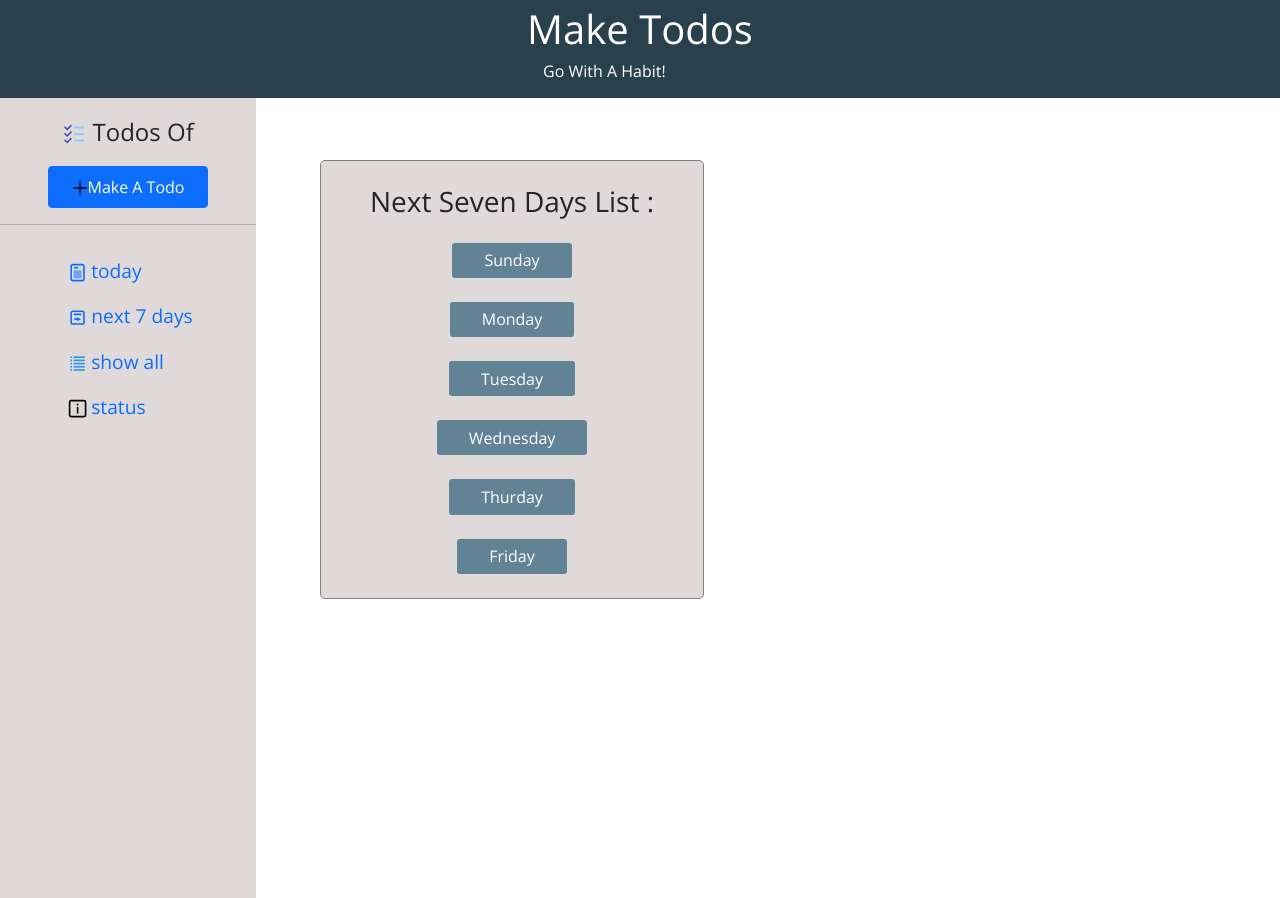
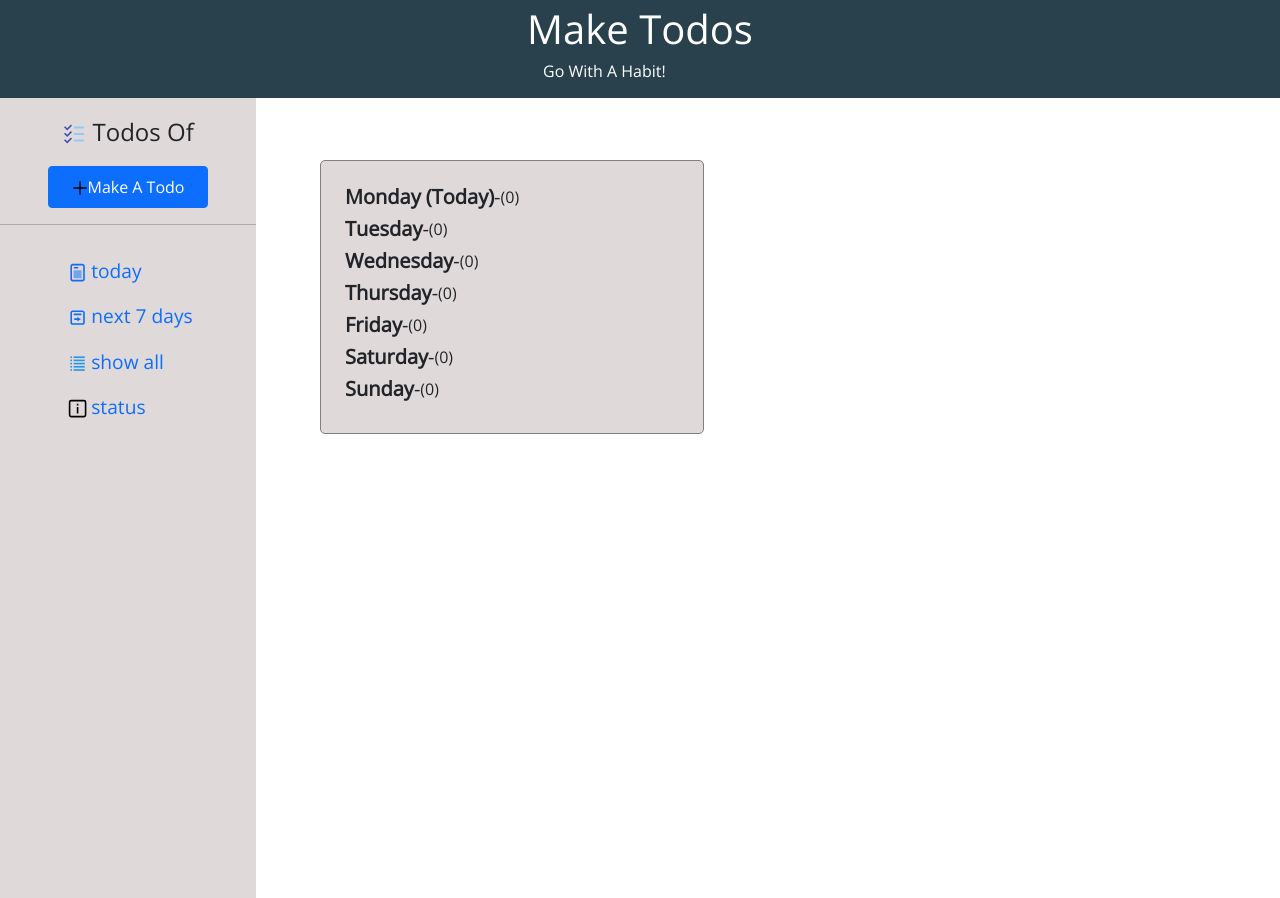
Before and after one commit to Protik111/make-todos, a React (Create React App) app: page / in a window 1280 px wide. Both pictures are taken after a click on the link "next 7 days". Built offline with nearby package versions, Linux system fonts and the light colour scheme.

Commit message:
next 7 days functionality added

```diff
--- a/src/assets/css/global.css
+++ b/src/assets/css/global.css
@@ -236,3 +236,12 @@ body{
     display: block;
 }
 /* hidden todo end */
+
+/* next seven days start*/
+.day{
+    display: flex;
+}
+.name{
+    font-weight: 900;
+}
+/* next seven days end*/
--- a/src/components/Main/NextSeven/NextSeven.js
+++ b/src/components/Main/NextSeven/NextSeven.js
@@ -1,23 +1,56 @@
-import React, { useContext, useState } from 'react';
-import { TodoContext } from '../../../App';
-import Todo from '../Todo/Todo';
+import React, { useEffect, useState } from 'react'
+import moment from 'moment'
+import Todo from '../Todo/Todo'
 
-const NextSeven = () => {
-    const dayNames = ["Sunday", "Monday", "Tuesday", "Wednesday", "Thurday", "Friday"];
-    const [todos, setTodos] = useContext(TodoContext);
-    const [todo, setTodo] = useState(todos);
-    const [dayButtonShow, setDayButtonShow] = useState(true);
+function NextSeven({ todos }) {
+    const [weekTodos, setWeekTodos] = useState([]);
+
+    useEffect(() => {
+        const days = ['0', '1', '2', '3', '4', '5', '6'];
+
+        const sortedTodosByDay = days.map(day => {
+            return {
+                todos: todos.filter(todo => todo.day === day),
+                number: day
+            }
+            //return like sortedTodosByDay = [{[], '0'}, {[], '0'}]
+        });
+
+        const today = parseInt(moment().format('d'));
+
+        const arrangeDays = sortedTodosByDay.slice(today).concat(sortedTodosByDay.slice(0, today));
+
+        setWeekTodos(arrangeDays);
+    }, [todos])
 
     return (
-        <div className="NextSeven TodosList p-4">
-            <div className="text-center">
-                <h3>Next Seven Days List :</h3>
-                {
-                    dayNames.map(dayNameArr => <Todo dayButtonShow={dayButtonShow} setDayButtonShow={setDayButtonShow} todo={todo} setTodo={setTodo} dayNameArr={dayNameArr}></Todo>)
-                }
-            </div>
+        <div className='NextSeven TodosList p-4'>
+            {
+                weekTodos.map(day =>
+                    <div key={day.number}>
+                        <div className='day'>
+                            <h5 className='name'>
+                                {moment(day.number, 'd').format('dddd')}
+                                {day.number === moment().format('d') && ' (Today)'}
+                            </h5>
+                            <h5> - </h5>
+                            <div className='total-todos'>
+                                ({day.todos.length})
+                            </div>
+                        </div>
+                        <div className='todos'>
+                            {
+                                day.todos.map(todo =>
+                                    <Todo key={todo.id} todo={todo} />
+                                )
+                            }
+                        </div>
+                    </div>
+
+                )
+            }
         </div>
-    );
-};
+    )
+}
 
 export default NextSeven;
--- a/src/components/Main/Sidebar/Sidebar.js
+++ b/src/components/Main/Sidebar/Sidebar.js
@@ -41,7 +41,7 @@ const Sidebar = () => {
                 times: time,
                 day: moment(date).format('d'),
                 checked: false
-            }])
+            }]);
             setErr('');
             setName('');
             setTime(null);
@@ -85,7 +85,7 @@ const Sidebar = () => {
                 </div>
                 <div className="todoBox">
                     {all === 'today' && <Today todos={todos}></Today>}
-                    {all === 'next7' && <NextSeven></NextSeven>}
+                    {all === 'next7' && <NextSeven todos={todos}></NextSeven>}
                     {all === 'all' && <AllTodos todos={todos}></AllTodos>}
                     {all === 'status' && <Status></Status>}
                 </div>
--- a/src/components/Main/Todo/Todo.js
+++ b/src/components/Main/Todo/Todo.js
@@ -4,15 +4,13 @@ import { AiOutlineFieldTime, AiFillDelete } from 'react-icons/ai';
 import { FcEditImage, FcCheckmark, FcCalendar } from 'react-icons/fc';
 import { TodoContext } from '../../../App';
 
-
 let dayName = '';
 
-const Todo = ({ todo, setTodo, dayNameShow, random, todayDate, dayNames, dayButtonShow, setDayButtonShow, dayNameArr }) => {
+const Todo = ({ todo, setTodo, dayNameShow, random, todayDate}) => {
 
     const [todos, setTodos] = useContext(TodoContext);
     const [check, setCheck] = useState(false);
     const [todoLength, setTodoLength] = useState([]);
-    const [hidden, setHidden] = useState(false);
 
     const handleLength = () => {
         setTodoLength(todos.filter(tds => tds.dates === todayDate));
@@ -28,11 +26,6 @@ const Todo = ({ todo, setTodo, dayNameShow, random, todayDate, dayNames, dayButt
     const handleDelete = (id) => {
         setTodos(todos.filter(tds => tds.id !== id));
     }
-
-    const handleSingleDay = (e) => {
-
-    }
-
 
     const handleDayName = (day) => {
         if (day === '0') {
@@ -52,38 +45,20 @@ const Todo = ({ todo, setTodo, dayNameShow, random, todayDate, dayNames, dayButt
         }
     }
 
-    //show days todos
-    const handleDayArr = (e) => {
-        // console.log('clicked', e);
-        if (e === 'Wednesday') {
-            setTodo(todo.filter(td => td.day === '3'));
-            setHidden(!hidden);
-            console.log(todo);
-            console.log('todoDetails', todo.names);
-        } if(e === 'Tuesday'){
-            setTodo(todo.filter(td => td.day === '2'))
-            setHidden(!hidden);
-        }else {
-            console.log('Other');
-        }
-    }
-
     useEffect(() => {
         handleDayName(todo.day)
     }, [todo.day, todos])
+
 
     return (
         <div className="Todo mt-4">
             {dayNameShow && random === 0 &&
                 <div className="text-center">
-                    <h4 className="dayName"><FcCalendar style={{ marginBottom: '2px', marginRight: '5px' }}></FcCalendar>({dayName}) - <span>({todoLength.length})</span></h4>
+                    <h4 className="dayName"><FcCalendar style={{ marginBottom: '2px', marginRight: '5px' }}></FcCalendar>{dayName} - <span>({todoLength.length})</span></h4>
                 </div>
             }
 
-            {dayButtonShow && <div>
-                <button onClick={() => handleDayArr(dayNameArr)} className="dayNameBtn">{dayNameArr}</button>
-            </div>}
-            {!dayButtonShow && <div className="todoItem">
+            <div className="todoItem">
                 <div>
                     <p className={`todoNames ${check ? 'checked' : ''}`}>{todo.names}</p>
                 </div>
@@ -94,38 +69,13 @@ const Todo = ({ todo, setTodo, dayNameShow, random, todayDate, dayNames, dayButt
 
                     <button onClick={() => handleDelete(todo.id)} data-toggle="tooltip" data-placement="top" title="Delete" className="iconBtn"><AiFillDelete className="todoIcons"></AiFillDelete></button>
                 </div>
-            </div>}
-            {!dayButtonShow && <div className="tododetail">
+            </div>
+            <div className="tododetail">
                 <div className="todoTimes">
                     <p><MdDateRange></MdDateRange>{todo.dates}</p>
                 </div>
                 <div className="todoTimes">
                     <p><AiOutlineFieldTime></AiOutlineFieldTime>{todo.times}</p>
-                </div>
-            </div>}
-
-
-            {/* display hidden */}
-            <div className={`hidden ${hidden ? 'hiddenUndone': 'hidden'}`}>
-                <div className="todoItem">
-                    <div>
-                        <p className={`todoNames ${check ? 'checked' : ''}`}>{todo.names}</p>
-                    </div>
-                    <div className="todoIconBox">
-                        <button data-toggle="tooltip" data-placement="top" title="Edit" className="iconBtn"><FcEditImage className="todoIcons"></FcEditImage></button>
-
-                        <button onClick={handleCheck} data-toggle="tooltip" data-placement="top" title="Done" className="iconBtn doneBtn">{!check && <FcCheckmark className="todoIcons"></FcCheckmark>}</button>
-
-                        <button onClick={() => handleDelete(todo.id)} data-toggle="tooltip" data-placement="top" title="Delete" className="iconBtn"><AiFillDelete className="todoIcons"></AiFillDelete></button>
-                    </div>
-                </div>
-                <div className="tododetail">
-                    <div className="todoTimes">
-                        <p><MdDateRange></MdDateRange>{todo.dates}</p>
-                    </div>
-                    <div className="todoTimes">
-                        <p><AiOutlineFieldTime></AiOutlineFieldTime>{todo.times}</p>
-                    </div>
                 </div>
             </div>
         </div>
```
